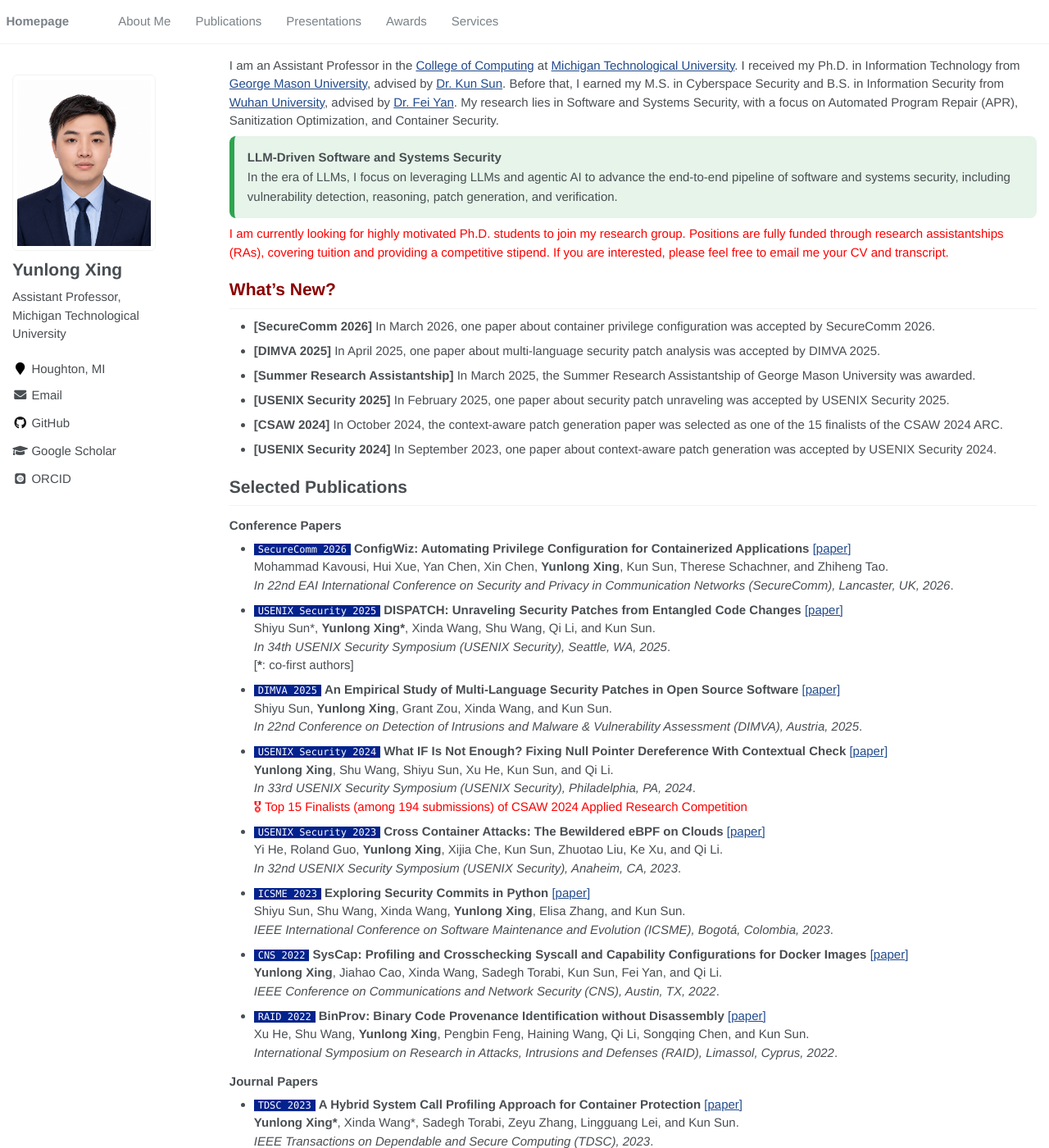
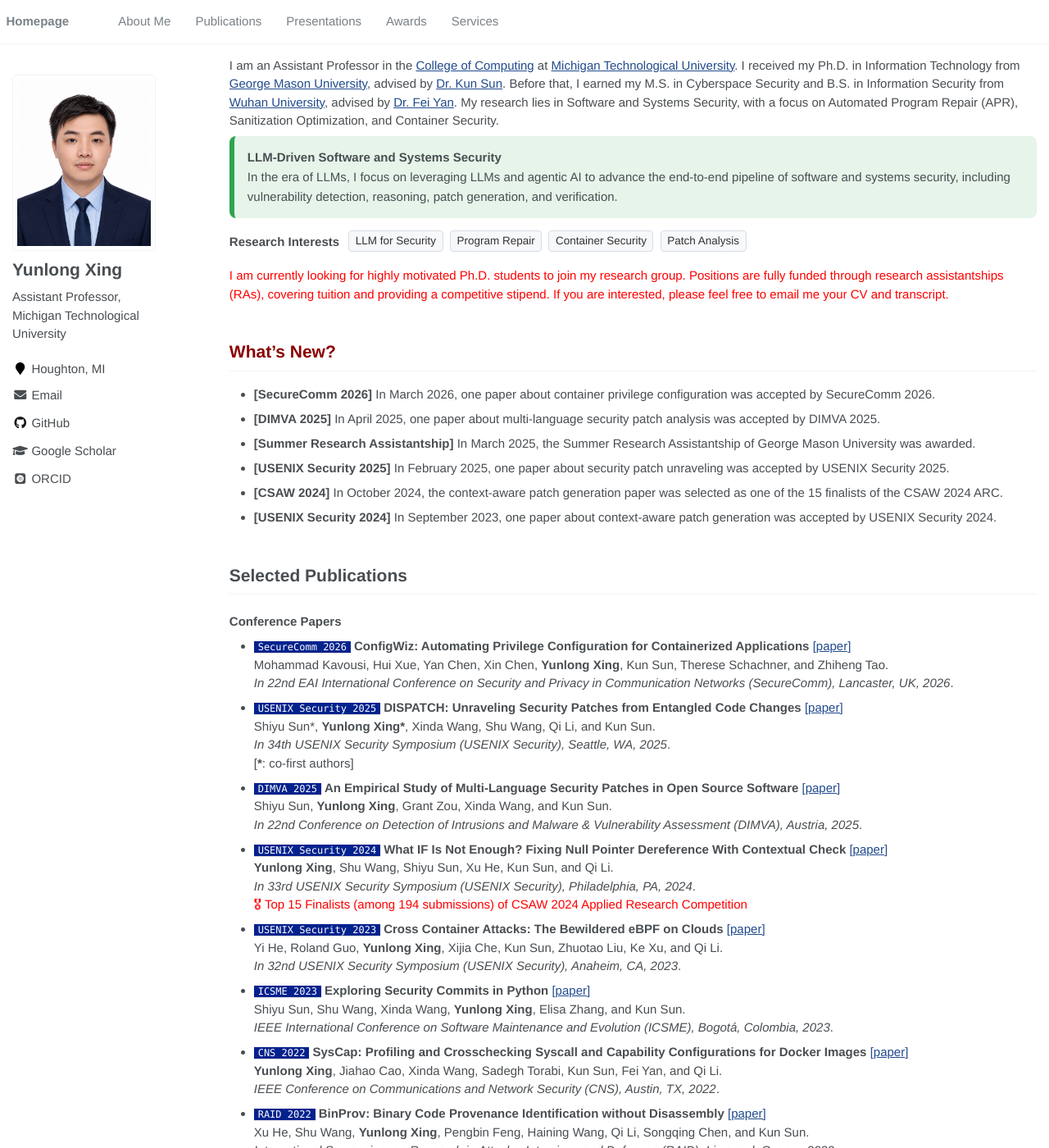
Before and after one commit to YunlongXing/yunlongxing.github.io, a Jekyll site: the page built from _pages/about.md, in a window 1280 px wide and 1400 px high. Shown: the whole window at 82% size. Built offline with Jekyll 4.4.1, drawn with Linux system fonts in a browser that asks for light colours; some web fonts are replaced.

Commit message:
Refine homepage intro layout

```diff
--- a/_pages/includes/intro.md
+++ b/_pages/includes/intro.md
@@ -3,6 +3,14 @@ I am an Assistant Professor in the [College of Computing][College of Computing]
 <div style="background-color:#e6f4ea; border-left:6px solid #2ea44f; padding:14px 16px; border-radius:8px; margin-bottom:8px; line-height:1.6;">
   <strong>LLM-Driven Software and Systems Security</strong><br>
   In the era of LLMs, I focus on leveraging LLMs and agentic AI to advance the end-to-end pipeline of software and systems security, including vulnerability detection, reasoning, patch generation, and verification.
+</div>
+
+<div class="research-interests">
+  <strong>Research Interests</strong>
+  <span>LLM for Security</span>
+  <span>Program Repair</span>
+  <span>Container Security</span>
+  <span>Patch Analysis</span>
 </div>
 
 <span style="color:red">I am currently looking for highly motivated Ph.D. students to join my research group. Positions are fully funded through research assistantships (RAs), covering tuition and providing a competitive stipend. If you are interested, please feel free to email me your CV and transcript.</span>
--- a/assets/css/main.scss
+++ b/assets/css/main.scss
@@ -94,6 +94,48 @@ h1:before, .anchor:before {
     margin-top: -$scroll_offset;
 }
 
+.page__content {
+    h1 {
+        margin-top: 2.2em;
+        margin-bottom: .8em;
+    }
+
+    h1:first-child {
+        margin-top: 0;
+    }
+
+    h2,
+    h3 {
+        margin-top: 1.6em;
+        margin-bottom: .65em;
+    }
+}
+
+.research-interests {
+    display: flex;
+    flex-wrap: wrap;
+    align-items: center;
+    gap: .45rem .55rem;
+    margin: 1em 0 1.2em;
+    line-height: 1.4;
+
+    strong {
+        margin-right: .2rem;
+    }
+
+    span {
+        display: inline-flex;
+        align-items: center;
+        border: 1px solid #d7dde5;
+        border-radius: 4px;
+        padding: .18rem .5rem;
+        background: #f7f8fa;
+        color: #333;
+        font-size: .9em;
+        white-space: nowrap;
+    }
+}
+
 .badge {
     padding-left: 1rem;
     padding-right: 1rem;
```
